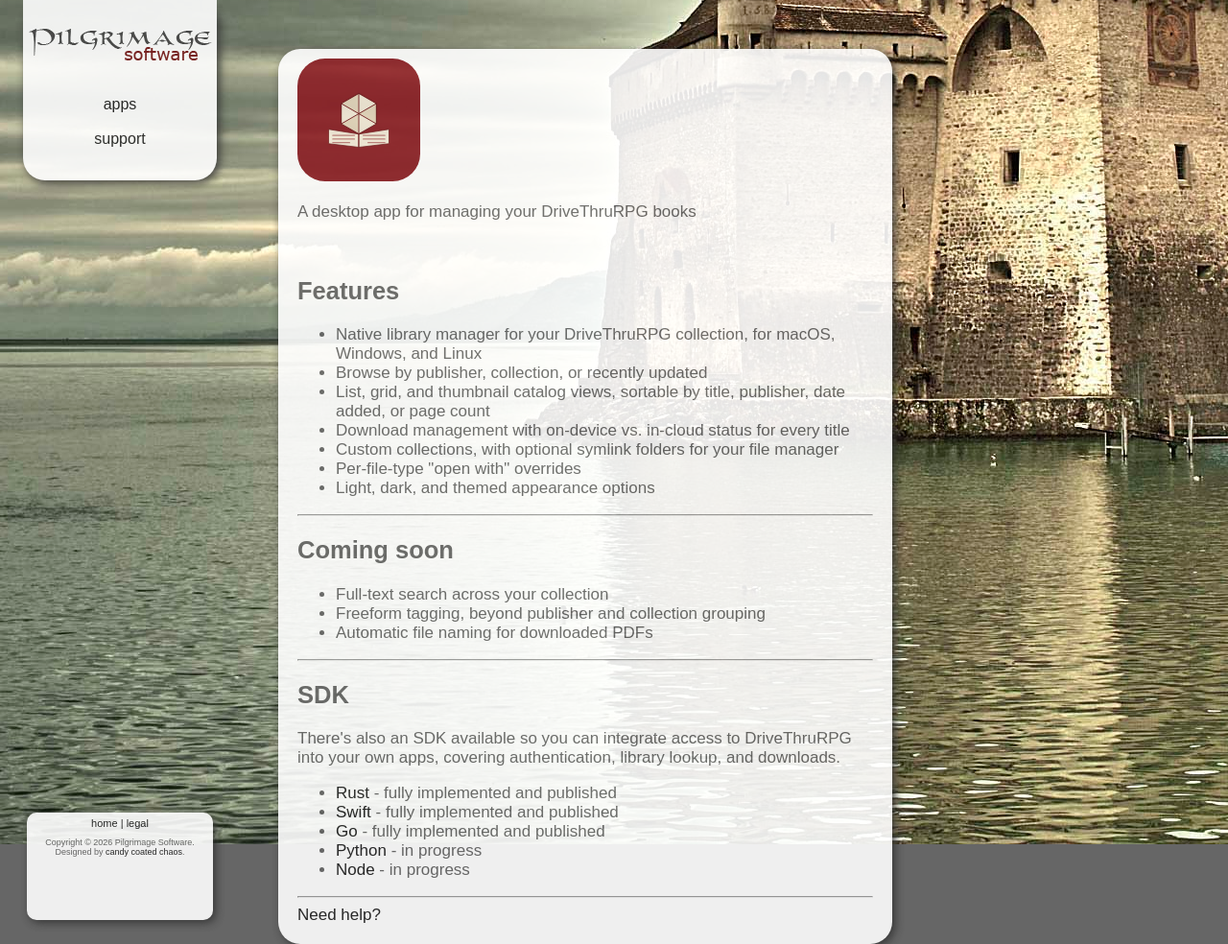
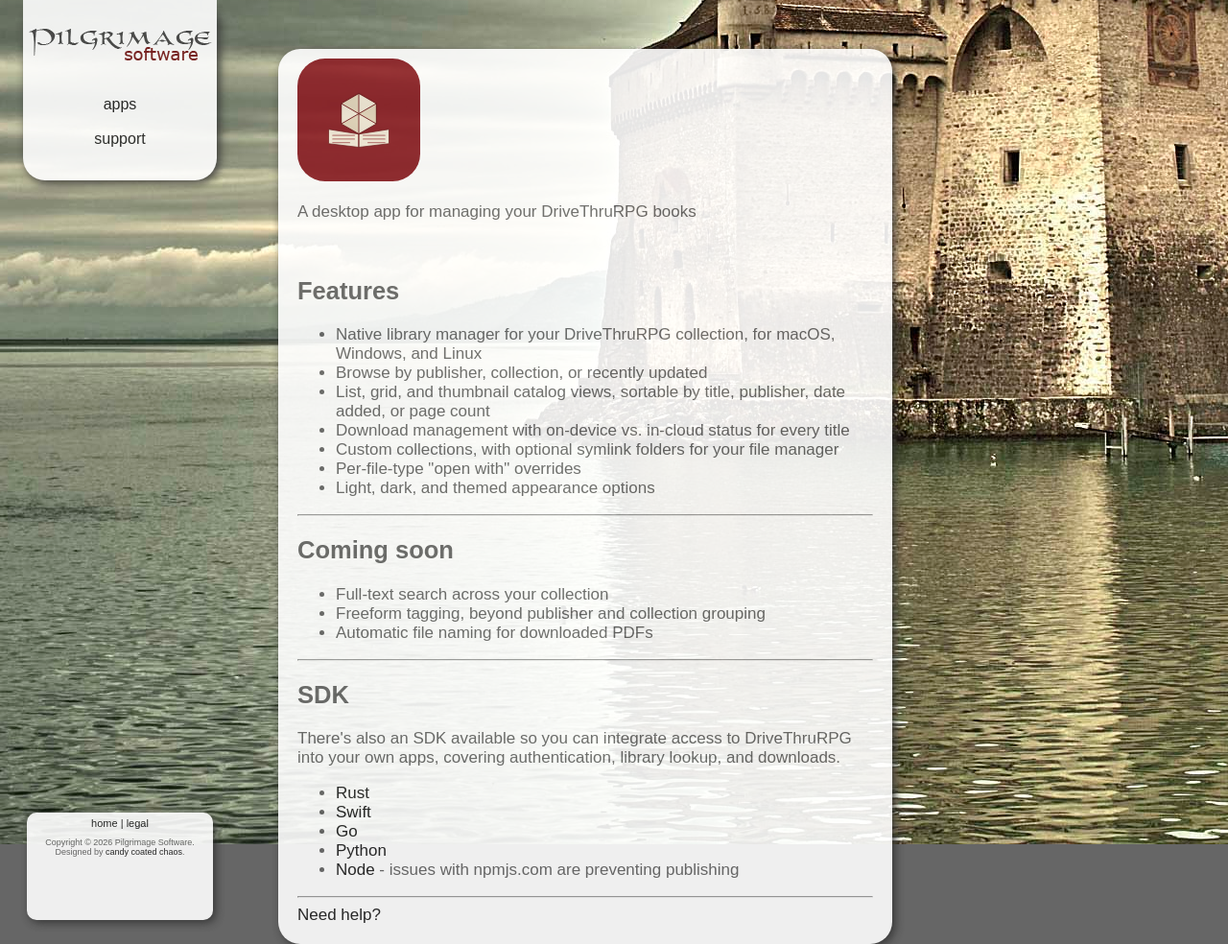
Before and after one commit to pilgrimagesoftware/site, a Jekyll site: the page built from public/apps/libri/index.html, in a window 1280 px wide. Shown: the whole page at 96% size. Built offline with Jekyll 4.4.1, drawn with Linux system fonts in a browser that asks for light colours; nearby versions of some CDN libraries; some web fonts are replaced.

Commit message:
chore: update SDK list

```diff
--- a/public/apps/libri/index.html
+++ b/public/apps/libri/index.html
@@ -43,11 +43,11 @@
 There's also an SDK available so you can integrate access to DriveThruRPG into your own apps, covering authentication, library lookup, and downloads.
 
 <ul>
-<li><a href="https://crates.io/crates/dtrpg-sdk">Rust</a> - fully implemented and published</li>
-<li><a href="https://swiftpackageindex.com/pilgrimagesoftware/dtrpg-sdk.swift">Swift</a> - fully implemented and published</li>
-<li><a href="https://pkg.go.dev/github.com/pilgrimagesoftware/dtrpg-sdk.go">Go</a> - fully implemented and published</li>
-<li><a href="https://pypi.org/project/dtrpg-sdk/">Python</a> - in progress</li>
-<li><a href="https://www.npmjs.com/package/dtrpg-sdk">Node</a> - in progress</li>
+<li><a href="https://crates.io/crates/dtrpg-sdk">Rust</a></li>
+<li><a href="https://swiftpackageindex.com/pilgrimagesoftware/dtrpg-sdk.swift">Swift</a></li>
+<li><a href="https://pkg.go.dev/github.com/pilgrimagesoftware/dtrpg-sdk.go">Go</a></li>
+<li><a href="https://pypi.org/project/dtrpg-sdk/">Python</a></li>
+<li><a href="https://www.npmjs.com/package/dtrpg-sdk">Node</a> - issues with npmjs.com are preventing publishing</li>
 </ul>
 
 <hr/>
```
